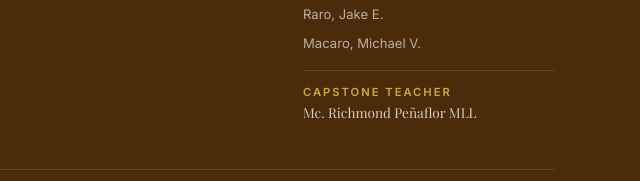
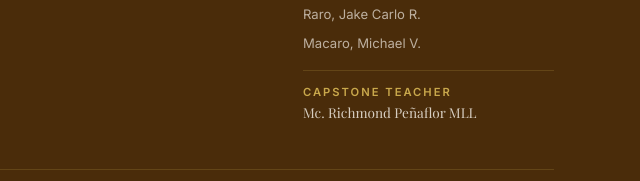
Before and after one commit to ShinyDiamond011/manide-archives, a plain HTML site: page index.html in a window 1280 px wide. Shown: the part 11335-11516 px from the top of the page, 636-1276 px from the left. Drawn offline with nearby package versions, Linux system fonts and the light colour scheme.

```diff
--- a/index.html
+++ b/index.html
@@ -733,7 +733,7 @@
         <li>Nopat, Juan Paulo A.</li>
         <li>Pagao, Collin Ysabelle B.</li>
         <li>Petiza, Elmarie D.</li>
-        <li>Raro, Jake E.</li>
+        <li>Raro, Jake Carlo R.</li>
         <li>Macaro, Michael V.</li>
       </ul>
       <div class="footer-teacher">
@@ -874,4 +874,5 @@
   })();
 </script>
 </body>
+
 </html>
```
